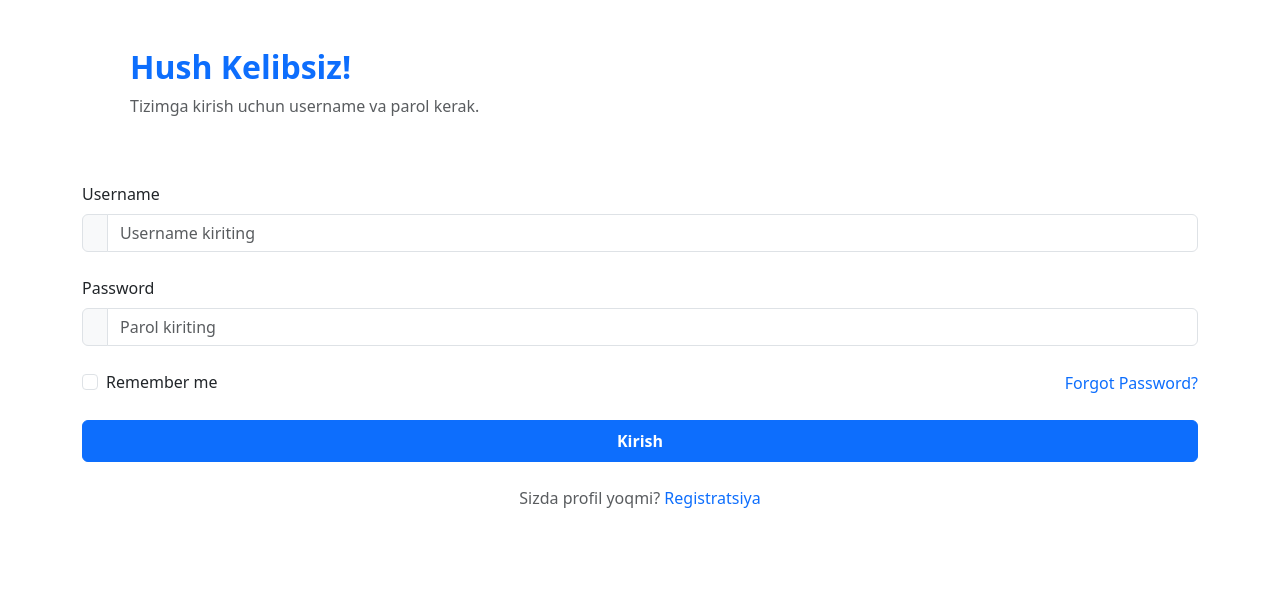
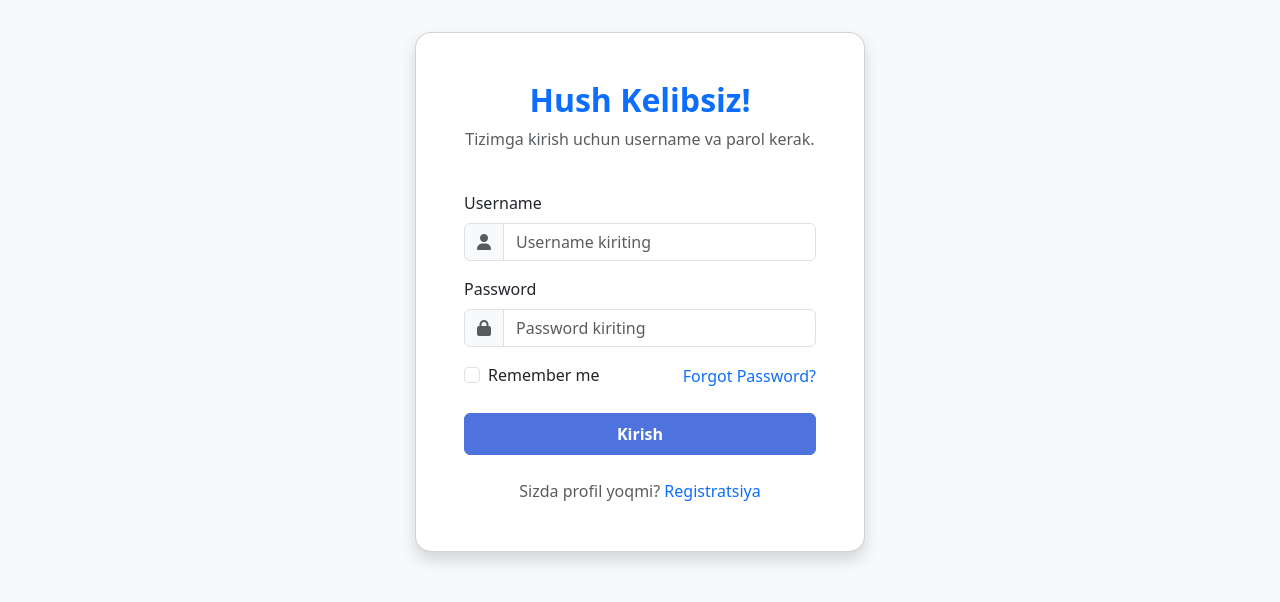
Before and after one commit to saidkamol1203/Store, a Django app: page /login/ in a window 1280 px wide. Shown: the top 602 px of the page. Run offline with Django 5.2, Linux system fonts and the light colour scheme.

Commit message:
base papka yaratildi

```diff
--- a/apps/users/templates/users/login.html
+++ b/apps/users/templates/users/login.html
@@ -1,77 +1,60 @@
-<!DOCTYPE html>
-<html lang="en">
-<head>
-    <meta charset="UTF-8">
-    <meta name="viewport" content="width=device-width, initial-scale=1.0">
-    <title>Login | Estore platformasi</title>
+{% extends 'base.html' %}
 
-    <link
-    href="https://cdn.jsdelivr.net/npm/bootstrap@5.3.5/dist/css/bootstrap.min.css"
-    rel="stylesheet"
-    integrity="sha384-SgOJa3DmI69IUzQ2PVdRZhwQ+dy64/BUtbMJw1MZ8t5HZApcHrRKUc4W0kG879m7"
-    crossorigin="anonymous">
-</head>
-<body>
-    <div class="container">
-        <div class="login-container p-5 mx-auto">
-            <div class="login-header">
+{% block title %} Kirish {% endblock %}
+
+<!-- {% block navbar %} {% endblock %} -->
+
+{% block content %}
+<div class="card login-card p-4 p-md-5">
+    <div class="text-center mb-4">
         <h2 class="fw-bold text-primary">Hush Kelibsiz!</h2>
         <p class="text-muted">Tizimga kirish uchun username va parol kerak.</p>
     </div>
-        </div>
-
 
     <form method="post" class="needs-validation" novalidate>
+        {% csrf_token %}
 
-            {% csrf_token %}
-            <div class="mb-4">
+        <div class="mb-3">
             <label for="username" class="form-label">Username</label>
             <div class="input-group">
-                    <span class="input-group-text bg-light">
+                <span class="input-group-text">
                     <i class="fas fa-user text-muted"></i>
                 </span>
-
-                    <input type="text" class="form-control" id="username" name="username"
-                    placeholder="Username kiriting" required>
+                <input type="text" class="form-control" id="username" name="username" placeholder="Username kiriting"
+                    required>
             </div>
         </div>
 
-            <div class="mb-4">
+        <div class="mb-3">
             <label for="password" class="form-label">Password</label>
             <div class="input-group">
-                    <span class="input-group-text bg-light">
+                <span class="input-group-text">
                     <i class="fas fa-lock text-muted"></i>
                 </span>
-
                 <input type="password" class="form-control" id="password" name="password"
-                    placeholder="Parol kiriting" required>
+                    placeholder="Password kiriting" required>
             </div>
         </div>
 
         <div class="d-flex justify-content-between align-items-center mb-4">
             <div class="form-check">
                 <input type="checkbox" class="form-check-input" id="remember-me">
-                    <label for="form-check-label" form="remember-me">Remember me</label>
+                <label class="form-check-label" for="remember-me">Remember me</label>
             </div>
             <a href="#" class="text-decoration-none">Forgot Password?</a>
         </div>
 
         <div class="d-grid">
-                <button type="submit" class="btn btn-primary p-2 fw-bold">Kirish</button>
+            <button type="submit" class="btn btn-primary py-2 fw-bold">Kirish</button>
         </div>
-        </form>
 
         <div class="text-center mt-4">
             <p class="mb-0 text-muted">Sizda profil yoqmi?
                 <a href="#" class="text-decoration-none">Registratsiya</a>
             </p>
         </div>
+    </form>
 </div>
 
-    <script
-    src="https://cdn.jsdelivr.net/npm/bootstrap@5.3.5/dist/js/bootstrap.bundle.min.js"
-    integrity="sha384-k6d4wzSIapyDyv1kpU366/PK5hCdSbCRGRCMv+eplOQJWyd1fbcAu9OCUj5zNLiq"
-     crossorigin="anonymous">
-    </script>
-</body>
-</html>
+{% endblock %}
+<!-- {% block footer %} {% endblock %} -->
--- a/config/settings.py
+++ b/config/settings.py
@@ -49,7 +49,7 @@ ROOT_URLCONF = 'config.urls'
 TEMPLATES = [
     {
         'BACKEND': 'django.template.backends.django.DjangoTemplates',
-        'DIRS': [],
+        'DIRS': ["templates"],
         'APP_DIRS': True,
         'OPTIONS': {
             'context_processors': [
--- /dev/null
+++ b/templates/base.html
@@ -0,0 +1,93 @@
+<!DOCTYPE html>
+<html lang="en">
+<head>
+    <meta charset="UTF-8">
+    <meta name="viewport" content="width=device-width, initial-scale=1.0">
+    <title>{% block title %} {% endblock %}</title>
+
+    <link href="https://cdn.jsdelivr.net/npm/bootstrap@5.3.0-alpha1/dist/css/bootstrap.min.css"
+    rel="stylesheet">
+
+    <link rel="stylesheet"
+    href="https://cdnjs.cloudflare.com/ajax/libs/font-awesome/6.0.0/css/all.min.css">
+
+    <style>
+        .login-card {
+            max-width: 450px;
+            margin: 2rem auto;
+            border-radius: 1rem;
+            box-shadow: 0 0.5rem 1rem rgba(0, 0, 0, 0.15);
+        }
+        .btn-primary {
+            background-color: #4e73df;
+            border-color: #4e73df;
+        }
+        .btn-primary:hover {
+            background-color: #2e59d9;
+            border-color: #2e59d9;
+        }
+    </style>
+</head>
+<body class="bg-light">
+    {% block navbar %}
+        <nav class="navbar navbar-expend-lg navbar-dark bg-primary">
+            <div class="container">
+                <a href="/" class="navbar-brand">E-shop</a>
+
+                <button class="navbar-toggler" type="button"
+                data-bs-toggle="collapse"
+                data-bs-target="#navbarNav">
+                    <span class="navbar-toggler-icon"></span>
+                </button>
+
+                <div class="collapse navbar-collapse" id="navbarNav">
+                    <ul class="navbar-nav me-auto">
+                        <li class="nav-item">
+                            <a href="/" class="nav-link">Asosiy</a>
+                        </li>
+                    </ul>
+
+                    <div class="navbar-nav">
+                        {% if user.is_authenticated %}
+                        <div class="nav-item dropdown">
+                            <a href="#" class="nav-link dropdown-toggle" id="userDropdown"
+                            role="button"
+                            data-bs-toggle="dropdown">
+                                <i class="fas fa-user me-1"></i>{{user.username}}
+                            </a>
+
+                            <ul class="dropdown-menu dropdown-menu-end">
+                                <li><a href="#" class="dropdown-item">Profil</a></li>
+                                <li><hr class="dropdown-divider"></li>
+                                <li><a href="#" class="dropdown-item">Log out</a></li>
+                            </ul>
+                        </div>
+                        {% else %}
+                            <a href="{% url 'login' %}">Kirish</a>
+                        {% endif %}
+                    </div>
+                </div>
+            </div>
+        </nav>
+    {% endblock %}
+
+    <div class="container my-4">
+
+        {% block content %}{% endblock %}
+
+    </div>
+
+    {% block footer %}
+
+        <footer class="py-3 mt-4 bg-white boder-top">
+            <div class="container text-center">
+                <p class="mb-0 text-muted"> 2025 E-shop Platformasi.</p>
+            </div>
+        </footer>
+
+
+
+    {% endblock  %}
+
+</body>
+</html>
```
Also changed, not shown: apps/users/urls.py (line endings or trailing spaces). Lines whose indentation alone changed are shown as unchanged.
